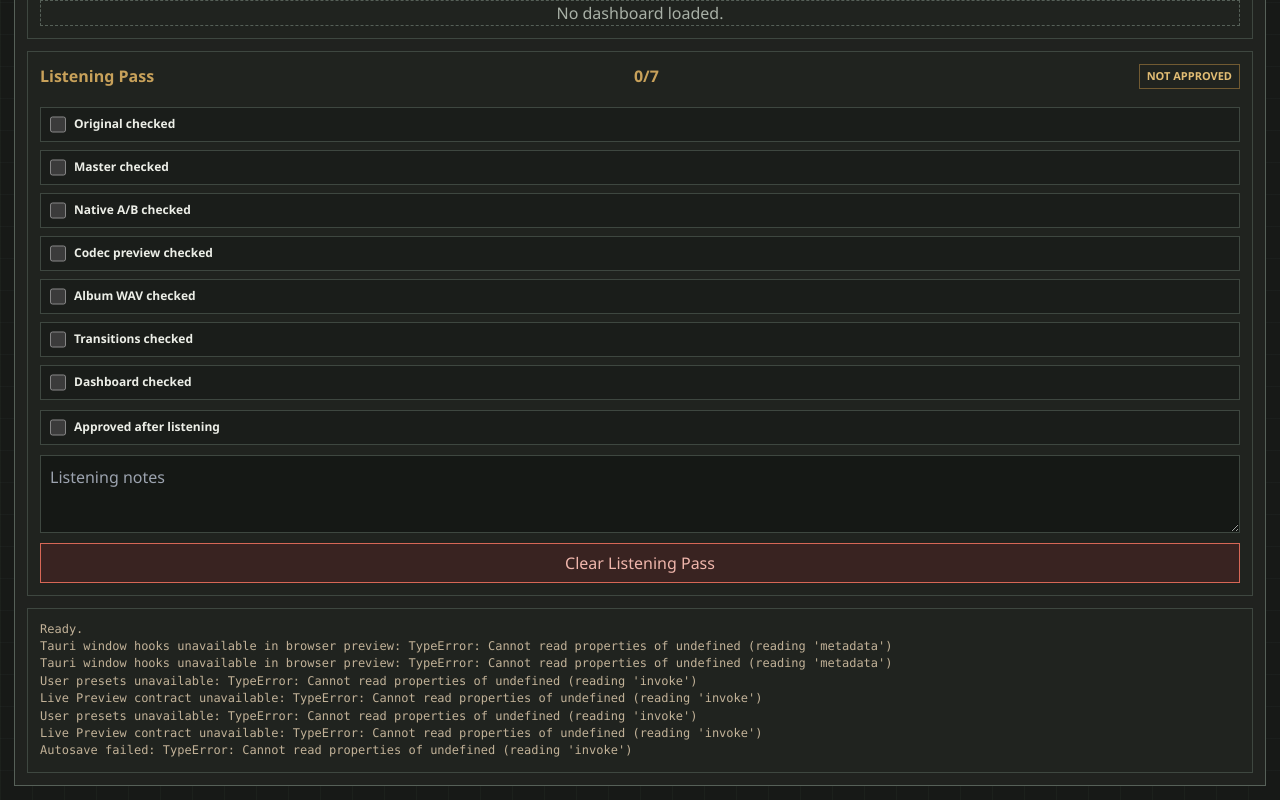
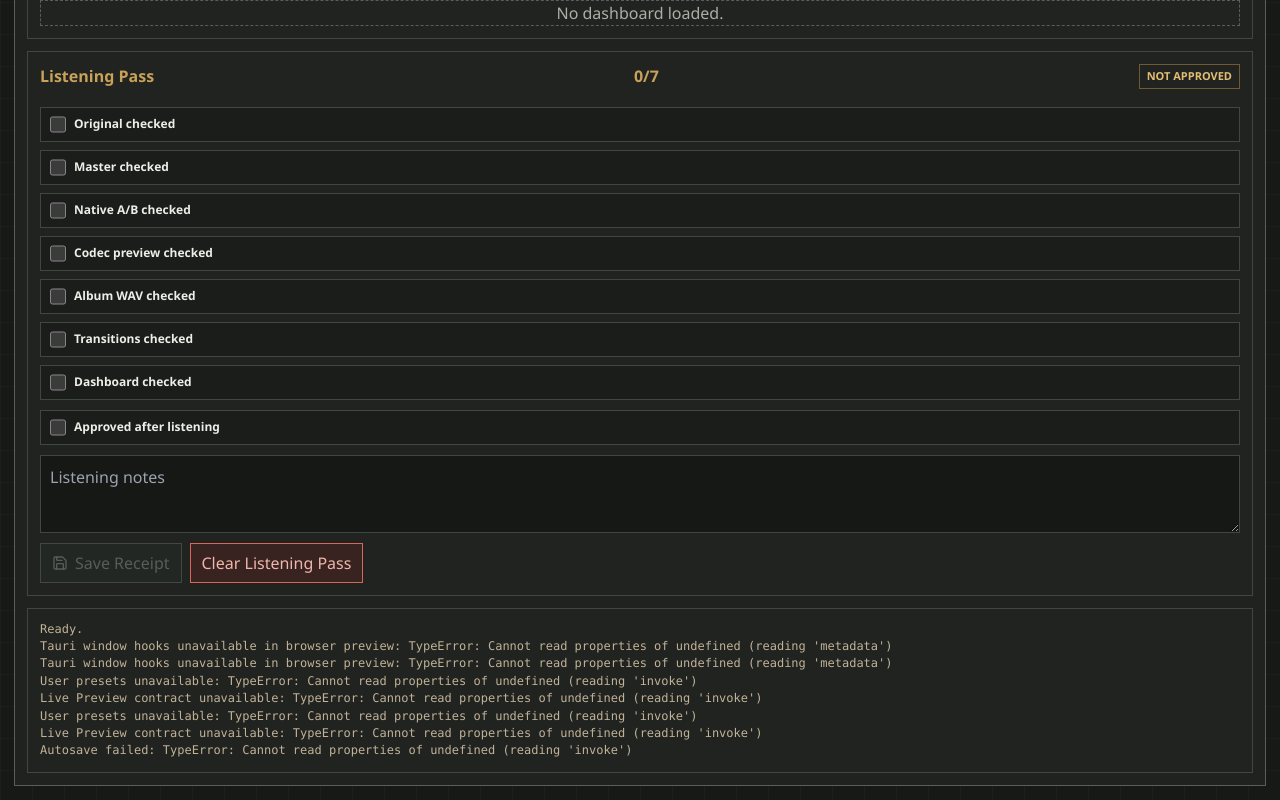
Before and after one commit to Dannytownkins/album-mastering-studio, a React (Vite) app in the folder desktop/: page / in a window 1280 px wide. Shown: the part 2014-2814 px from the top of the page. Built offline with nearby package versions, Linux system fonts and the light colour scheme.

Commit message:
Add listening review receipt

```diff
--- a/desktop/src/App.tsx
+++ b/desktop/src/App.tsx
@@ -523,6 +523,7 @@ function App() {
   const [advancedOpen, setAdvancedOpen] = useState(false);
   const [listeningChecklist, setListeningChecklist] = useState<ListeningChecklist>(emptyListeningChecklist);
   const [listeningApproved, setListeningApproved] = useState(false);
+  const [listeningReceiptPath, setListeningReceiptPath] = useState("");
   const [userPresets, setUserPresets] = useState<UserPreset[]>([]);
   const [selectedUserPresetId, setSelectedUserPresetId] = useState("");
   const [userPresetName, setUserPresetName] = useState("Custom chain");
@@ -601,6 +602,8 @@ function App() {
   const listeningApprovalStatus = listeningApproved
     ? hasStaleRender ? "Approval stale" : "Approved"
     : "Not approved";
+  const listeningReceiptTarget = listeningReceiptPathForManifest(manifest);
+  const canSaveListeningReceipt = Boolean(manifest && listeningReceiptTarget && !hasStaleRender && !busy);
   const previewParityLabel = regionPreviewPlaying
     ? "Render-faithful region"
     : referencePlaying
@@ -956,6 +959,7 @@ function App() {
     setManifest(null);
     setExportChecks(null);
     setDashboardPath("");
+    setListeningReceiptPath("");
     setRenderRevision(null);
     setPreviewArtifact(null);
     setComparePair(null);
@@ -1008,6 +1012,7 @@ function App() {
     setRegionPreviewArtifact(null);
     setExportChecks(null);
     setListeningApproved(false);
+    setListeningReceiptPath("");
     setComparePair(null);
     setNativeLivePreviewAudition(null);
     setPlayItem((current) =>
@@ -1029,6 +1034,63 @@ function App() {
     rememberUndo();
     setListeningChecklist(emptyListeningChecklist);
     setListeningApproved(false);
+    setListeningReceiptPath("");
+  }
+
+  async function saveListeningReceipt() {
+    if (!manifest || !listeningReceiptTarget || hasStaleRender) return;
+    const receipt = {
+      version: 1,
+      created_at: new Date().toISOString(),
+      mode,
+      status: listeningApproved && !hasStaleRender ? "approved" : hasStaleRender ? "stale" : "not-approved",
+      approved: listeningApproved && !hasStaleRender,
+      stale: hasStaleRender,
+      checklist: listeningChecklist,
+      completed_count: listeningCompletedCount,
+      total_count: listeningTotalCount,
+      render: {
+        output_root: listeningReceiptRootForManifest(manifest),
+        manifest_path: manifest.outputs?.manifest ?? "",
+        dashboard_path: dashboardPath || manifest.dashboard || "",
+        album_sequence: manifest.album_sequence ?? manifest.outputs?.album_sequence ?? null,
+        track_count: manifest.track_count,
+        interlude_count: manifest.interlude_count,
+      },
+      export_checks: exportChecks
+        ? {
+            status: exportChecks.status,
+            summary: exportChecks.summary,
+            checks: exportChecks.checks,
+          }
+        : null,
+      codec_previews: (manifest.codec_previews ?? []).map((preview) => ({
+        codec: preview.codec ?? "codec",
+        output: preview.output ?? "",
+        lufs_shift: preview.lufs_shift ?? null,
+        true_peak_shift_db: preview.true_peak_shift_db ?? null,
+        warnings: preview.warnings ?? (preview.warning ? [preview.warning] : []),
+      })),
+      caveats: [
+        "This receipt records the local listening decision state only.",
+        "Automated checks and saved receipts do not replace human sound approval.",
+        livePreviewContract?.previewParity === "approximate"
+          ? "Live Preview is an approximate audition path; rendered previews are the release-faithful reference."
+          : "",
+      ].filter(Boolean),
+    };
+    try {
+      const saved = await invoke<string>("write_listening_receipt", {
+        path: listeningReceiptTarget,
+        receipt,
+      });
+      setListeningReceiptPath(saved);
+      pushLog(`Listening receipt saved: ${saved}`);
+      setProgressLabel("Listening receipt saved.");
+    } catch (error) {
+      pushLog(`Listening receipt save failed: ${String(error)}`);
+      setProgressLabel("Listening receipt save failed.");
+    }
   }
 
   function updateSettings(patch: Partial<Settings>, options: { dirty?: boolean } = { dirty: true }) {
@@ -1220,6 +1282,7 @@ function App() {
     setManifest(null);
     setExportChecks(null);
     setDashboardPath("");
+    setListeningReceiptPath("");
     try {
       const renderedTrackItems: ManifestTrackItem[] = [];
       const batchWarnings: string[] = [];
@@ -1284,6 +1347,7 @@ function App() {
     setManifest(null);
     setExportChecks(null);
     setDashboardPath("");
+    setListeningReceiptPath("");
     try {
       const outputDir = `${settings.outputDir}\\album-master-${timestamp()}`;
       const project = buildProject(albumWav, tracks);
@@ -1295,6 +1359,7 @@ function App() {
       setTracks((current) => attachMasterPaths(current, loaded, outputDir));
       setRenderRevision(revisionAtStart);
       setPreviewArtifact(null);
+      setListeningReceiptPath("");
       pushLog(`Album render complete: ${loaded.track_count} masters, ${loaded.interlude_count} transitions. ${outputDir}`);
       setDashboardPath(result.dashboard_path ?? "");
       setProgress(1);
@@ -1632,6 +1697,7 @@ function App() {
     setPhase("Rendering preview");
     setProgress(0);
     setProgressLabel(`Rendering preview for ${track.title}.`);
+    setListeningReceiptPath("");
     try {
       const outputDir = `${settings.outputDir}\\preview-${timestamp()}`;
       const project = buildProject(false, [track], { transitionsEnabled: false });
@@ -1659,6 +1725,7 @@ function App() {
       );
       setManifest(loaded);
       setDashboardPath(result.dashboard_path ?? "");
+      setListeningReceiptPath("");
       await updateExportChecks(loaded);
       if (options.audition) {
         pendingSeekRef.current = clamp(auditionStartSeconds, 0, Math.max(sourceDuration - 0.1, 0));
@@ -1713,6 +1780,7 @@ function App() {
     setPhase("Rendering region preview");
     setProgress(0);
     setProgressLabel(`Rendering ${windowToRender.label} through the export engine.`);
+    setListeningReceiptPath("");
     try {
       const outputDir = `${settings.outputDir}\\region-preview-${timestamp()}`;
       const project = buildProject(false, [track], { transitionsEnabled: false });
@@ -2683,7 +2751,17 @@ function App() {
             onChange={(event) => updateListeningChecklist({ notes: event.target.value })}
             placeholder="Listening notes"
           />
-          <button className="reset" onClick={resetListeningChecklist}>Clear Listening Pass</button>
+          <div className="listening-actions">
+            <button
+              disabled={!canSaveListeningReceipt}
+              onClick={saveListeningReceipt}
+              title={canSaveListeningReceipt ? "Writes listening-review.json beside the current render." : "Render or refresh audio before saving a listening receipt."}
+            >
+              <Save size={16} /> Save Receipt
+            </button>
+            <button className="reset" onClick={resetListeningChecklist}>Clear Listening Pass</button>
+          </div>
+          {listeningReceiptPath && <small className="receipt-path">Receipt: {listeningReceiptPath}</small>}
         </div>
 
         <pre className="log">{logs.slice(-18).join("\n")}</pre>
@@ -3131,6 +3209,33 @@ function withDashboard(manifest: RenderManifest, dashboardPath?: string | null):
   return dashboardPath ? { ...manifest, dashboard: dashboardPath } : manifest;
 }
 
+function listeningReceiptPathForManifest(manifest: RenderManifest | null) {
+  const root = listeningReceiptRootForManifest(manifest);
+  return root ? joinLocalPath(root, "listening-review.json") : "";
+}
+
+function listeningReceiptRootForManifest(manifest: RenderManifest | null) {
+  const outputs = manifest?.outputs;
+  if (outputs?.manifest) return localDirName(outputs.manifest);
+  if (outputs?.masters_dir) return outputs.masters_dir;
+  if (manifest?.dashboard) return localDirName(manifest.dashboard);
+  if (manifest?.album_sequence) return localDirName(manifest.album_sequence);
+  if (outputs?.album_sequence) return localDirName(outputs.album_sequence);
+  return "";
+}
+
+function localDirName(filePath: string) {
+  const normalized = String(filePath || "");
+  const index = Math.max(normalized.lastIndexOf("\\"), normalized.lastIndexOf("/"));
+  return index >= 0 ? normalized.slice(0, index) : "";
+}
+
+function joinLocalPath(root: string, fileName: string) {
+  if (!root) return fileName;
+  const separator = root.includes("\\") ? "\\" : "/";
+  return `${root.replace(/[\\/]+$/, "")}${separator}${fileName}`;
+}
+
 function manifestTransitions(manifest: RenderManifest | null): TransitionArtifact[] {
   return ((manifest?.sequence ?? []).filter((item) => item.type === "interlude") as unknown as TransitionArtifact[]) ?? [];
 }
--- a/desktop/src/styles.css
+++ b/desktop/src/styles.css
@@ -1145,6 +1145,18 @@ label {
   font: 12px/1.45 inherit;
 }
 
+.listening-actions {
+  display: flex;
+  flex-wrap: wrap;
+  gap: 8px;
+}
+
+.receipt-path {
+  color: var(--muted);
+  font: 11px/1.35 "Cascadia Mono", Consolas, monospace;
+  overflow-wrap: anywhere;
+}
+
 .empty {
   display: grid;
   place-items: center;
```
Also changed, not shown: desktop/tests/tauri-release-album-codec-qc-smoke.mjs (+18 -0 lines), 5 other files (tests, documents, lock files or other folders).
